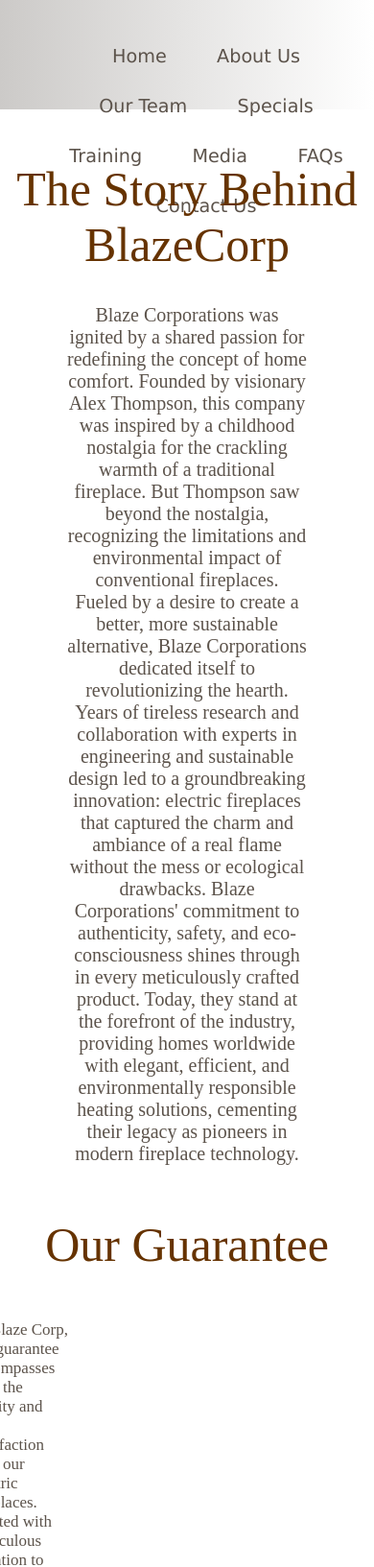
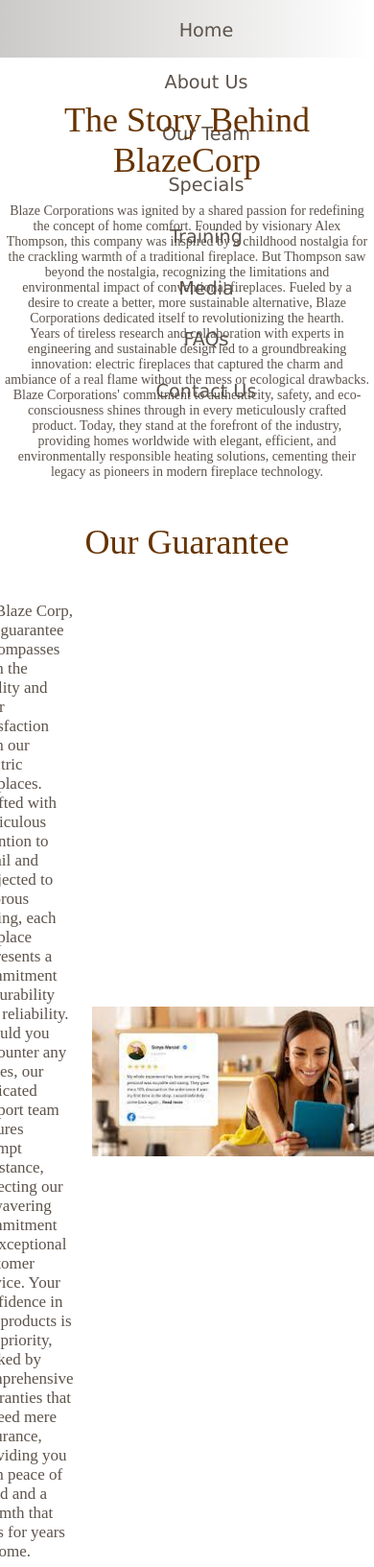
Before and after one commit to lcf2328/lcf2328.github.io, a plain HTML site: page about.html in a window 390 px wide. Shown: the top 1633 px of the page at 96% size. Drawn offline with Linux system fonts and the light colour scheme.

Commit message:
Add files via upload
Version 2

```diff
--- a/scripts/css/about.css
+++ b/scripts/css/about.css
@@ -175,3 +175,74 @@ footer a:hover {
     padding-bottom: 40px;
     font-size: 1.5em;
 }
+
+@media only screen and (max-width: 768px) {
+    nav {
+        padding: 0.5em 0;
+    }
+
+    nav li {
+        display: block;
+        text-align: center;
+    }
+
+    #story, #bg-content {
+        margin: 0 10px;
+    }
+
+    img {
+        margin: 10px 0;
+    }
+
+    #reasons {
+        flex-direction: column;
+        align-items: center;
+    }
+}
+
+/* Media Queries for Mobile Viewports */
+@media only screen and (max-width: 480px) {
+    nav {
+        padding: 0.3em 0;
+    }
+
+    nav li {
+        display: block;
+        text-align: center;
+        padding: 0.3em;
+    }
+
+    h1 {
+        font-size: 36px;
+    }
+
+    h3 {
+        font-size: 18px;
+    }
+
+    p {
+        font-size: 14px;
+    }
+
+    img {
+        margin: 5px 0;
+    }
+
+    #story, #bg-content {
+        margin: 0 5px;
+    }
+
+    #reasons {
+        flex-direction: column;
+        align-items: center;
+    }
+
+    ol li {
+        padding: 5px;
+    }
+
+    footer {
+        padding: 1% 0;
+        font-size: 0.75em;
+    }
+}
```
